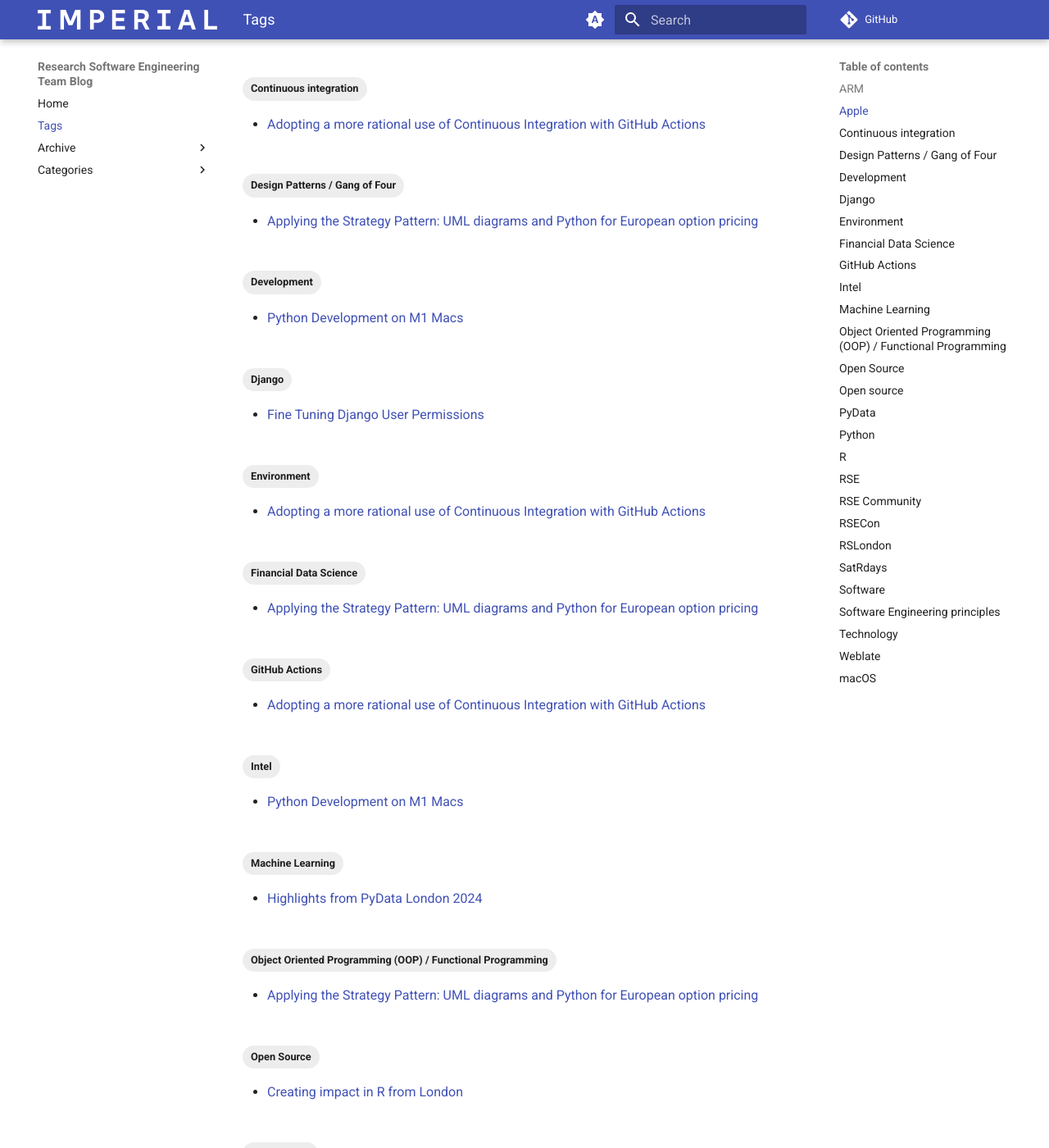
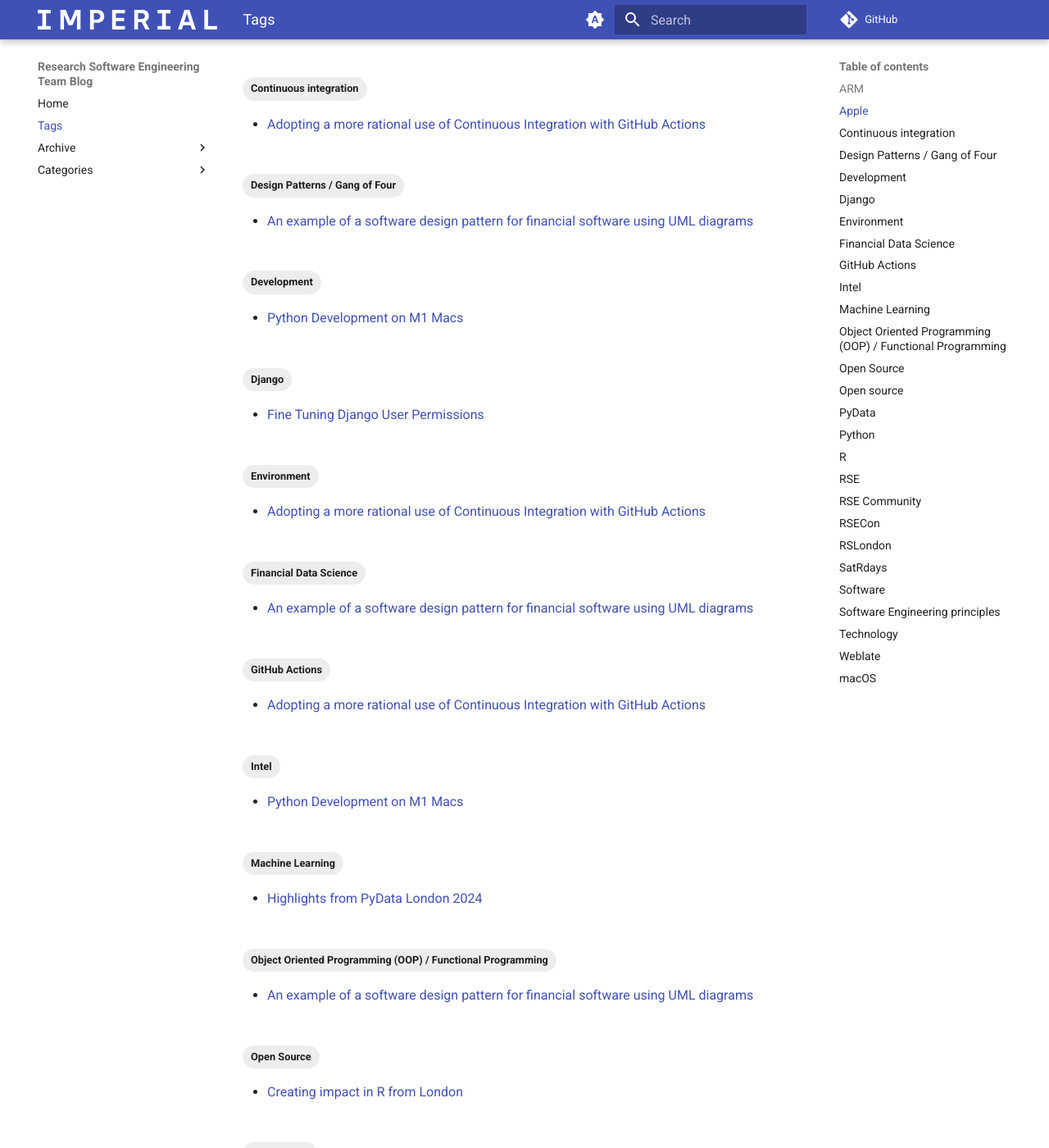
Before and after one commit to ImperialCollegeLondon/RSEBlog, an MkDocs documentation site: the page built from docs/tags.md, in a window 1280 px wide and 1400 px high, scrolled down 395 px. Shown: the whole window at 82% size. Built offline with MkDocs 1.6.1 and Material for MkDocs 9.7.7, drawn with Linux system fonts in a browser that asks for light colours; comment, search, counter and statistics services are not loaded; some of the changed lines change nothing that is shown; some of the changed text lies outside the part shown.

Commit message:
Incremental commit of the restructured introduction that aims at being more explanatory and clearer on what the blog post deals with. This sets and simultaneously limits expectations and provides the reader with a clear overview.

```diff
--- a/docs/posts/design_patterns.md
+++ b/docs/posts/design_patterns.md
@@ -1,5 +1,5 @@
 ---
-date: 2024-08-30
+date: 2024-10-31
 author:
   - HarmonicReflux
 categories:
@@ -12,30 +12,43 @@
   - Software Engineering principles
 ---
 
-# Applying the Strategy Pattern: UML diagrams and Python for European option pricing
+# An example of a software design pattern for financial software using UML diagrams
 
-`Design Patterns` were first introduced in the seminal book [Design Patterns: Elements of Reusable Object-Oriented Software](https://www.amazon.com/Design-Patterns-Elements-Reusable-Object-Oriented/dp/0201633612)
-, published in 1994 by Erich Gamma, Richard Helm, Ralph Johnson, and John Vlissides—collectively known as the "Gang of Four."
-This book forms the foundation of Object-Oriented design theory and practice. A `Design Pattern` is a general, reusable solution to a commonly occurring problem in software design.
-These patterns are based on the philosophy of finding standard solutions to common problems in software engineering challenges.
+`Design Patterns` were first introduced in the seminal book [Design Patterns: Elements of Reusable Object-Oriented Software]
+(https://www.amazon.com/Design-Patterns-Elements-Reusable-Object-Oriented/dp/0201633612), published in 1994 by #
+Erich Gamma, Richard Helm, Ralph Johnson, and John Vlissides—collectively known as the "Gang of Four."
+This book forms the foundation of Object-Oriented design theory and practice. A `Design Pattern` is a general, reusable solution to a commonly
+occurring problem in software design. These patterns are based on the philosophy of finding standard solutions to common problems in software engineering challenges.
 
 Just as there are standard designs for car engines, like the four-stroke engine, design patterns serve a similar purpose in software.
 Each pattern provides a tried-and-true solution to a specific problem.
 Some of these patterns focus on object creation, others on structuring systems of objects, and still others on how objects should communicate.
 
-The book referenced above is approximately 30 years old, and much has changed in the computing world since its publication, including the evolution of programming languages and development methodologies.
-The 'move fast and fail fast' mentality of start-ups, and the approach often seen in quantitative analysis within finance—where the focus is primarily on solving the immediate problem rather than on
-the design of the program—are prime examples of this shift. Many Jupyter notebooks, written in isolation, exemplify this mindset, where data scientists are often stuck on the
-'make it work' mantra, without progressing to 'make it right,' and ultimately, 'make it fast.'
+The book referenced above is approximately 30 years old, and much has changed in the computing world since its publication,
+including the evolution of programming languages and development methodologies.
+The 'move fast and fail fast' mentality of start-ups, and the approach often seen in quantitative analysis within finance—where the focus
+is primarily on solving the immediate problem rather than on
+the design of the program—are prime examples of this shift. Many Jupyter notebooks, written in isolation, exemplify this mindset, where data scientists are
+often stuck on the 'make it work' mantra, without progressing to 'make it right,' and ultimately, 'make it fast.'
 
 This is not meant as a criticism, as the 'make it work' step often involves significant reworking, rewriting, or even re-manufacturing of entire parts of the code.
-Over-engineering at the prototyping or proof-of-concept stage can be counterproductive. However, as systems mature, this approach can lead to technical debt,
-resulting in code that is difficult, if not impossible, to maintain.
+However, as systems mature, this approach can lead to technical debt, resulting in code that is confusingly difficult to maintain.
 
-In the following, we first describe UML diagrams and how they are used to plan and visualise software architecture before coding itself.
-This is then followed by the definition and implementation of the Strategy pattern.
-We conclude this article with a practical implementation of pricing European options and
-introduce a description of the financial contracts as we progress. A discussion then concludes this post.
+This blog post illustrates how the concept of a `Design Pattern` from the early 90ies can be translated to modern day Python. Given the 23 patterns introduced
+in the referenced books four `Creational Patterns`, seven `Structural Patterns`, and 11 `Behavioural Patterns` we limit our efforts to one specific pattern,
+namely the `Strategy Pattern` which belongs to the class of Behavioural Patterns.
+
+What are the ingredients do we need to be aware of to get started then?
+ - i) As the patterns themselves are abstract in nature, we introduce the reader to their architecture via UML diagrams. UML stands for `Unified Modeling Language` and
+visualises the way and via what links systems interact with each other. This makes it
+particularly useful to visualise software. You might say - we have barely started and yet are off to a detour? Not really - at least not without ulterior motive.
+Having fundamental knowledge about UMl diagrams will make it easier to facilitate the transition from the anatomy of the Design Pattern to the actual code, as the
+UML diagram serves as the blueprint we use to translate the pattern to code.
+ - ii) The definition of the Design Pattern we wish to make use of
+ - iii) Some background of the application we apply the Design Pattern to. The author chose a common topic in finance, namely financial derivatives pricing. The derivative we
+are interested here are European put and call options. Do not worry yet. We will introduce and explain
+the necessary vocabulary as well as the equations we implement as we go along.
+
 
 <!-- more -->
 
@@ -50,8 +63,9 @@
 ### How does UML help us in Software Engineering?
 
 UML includes a set of graphic notation techniques to create visual representations of Object-Oriented software systems.
-UML simplifies communication, making it easier for both development teams and external stakeholders to understand the software design.
-This is particularly helpful in collaborative settings.
+UML simplifies communication, making it easier for both development teams and external stakeholders to understand the software design and incentivises
+forward planning of a structured API, rather than retroactively having to standardise
+a badly designed API in the future. This is particularly helpful in a collaborative setting.
 
 Moreover, UML diagrams play an important role in the documentation process, offering various types of diagrams tailored to different aspects of the software.
 For instance, use case diagrams are used for requirements gathering, class diagrams depict static structure, and sequence diagrams detail interactions within the system.
@@ -375,3 +389,10 @@
 While this article focused on the Strategy design pattern and its practical application in Financial Data Science, specifically in pricing European options,
 it did not aim to cover other design patterns. I encourage the reader to explore the original publication for a more comprehensive understanding or to experiment with
 implementing the discussed problem in a programming language of your choice.
+
+## Additional material
+In addition to the original Gang of Four book, the author of this article can recommend the YouTube channel of computer scientist `Douglas Schmidt`
+that features recorded lectures. In particular the
+[YouTube playlist about Design Patterns in C++]
+(https://www.youtube.com/watch?v=o1SrQ3cJFfg&list=PLZ9NgFYEMxp6p4oC9bP3PZdZ-FAPDeavB&index=2)
+will be useful for an audience interested in software engineering with a compiled programming language.
```
